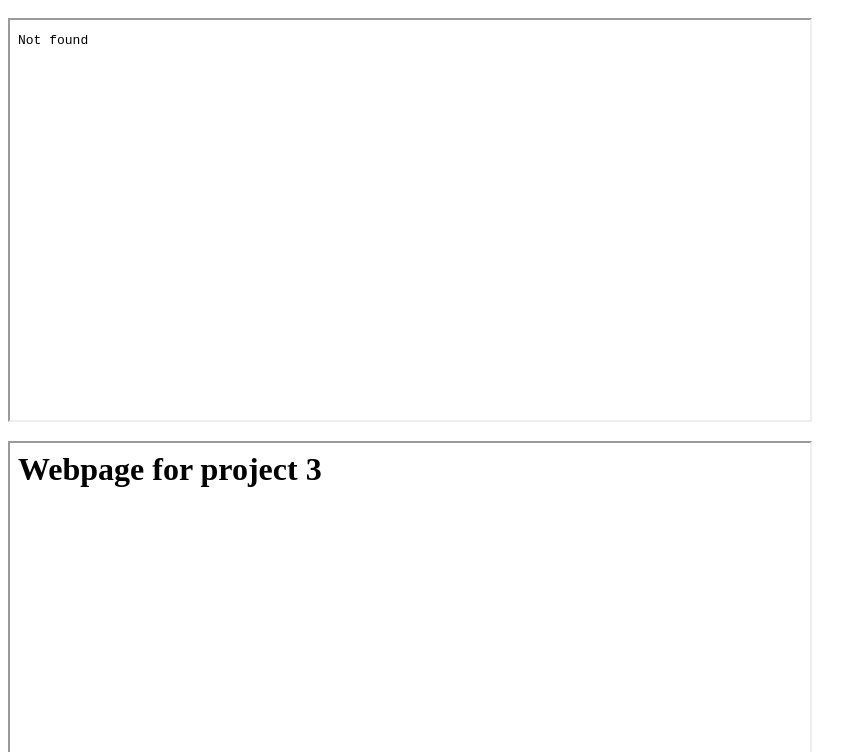
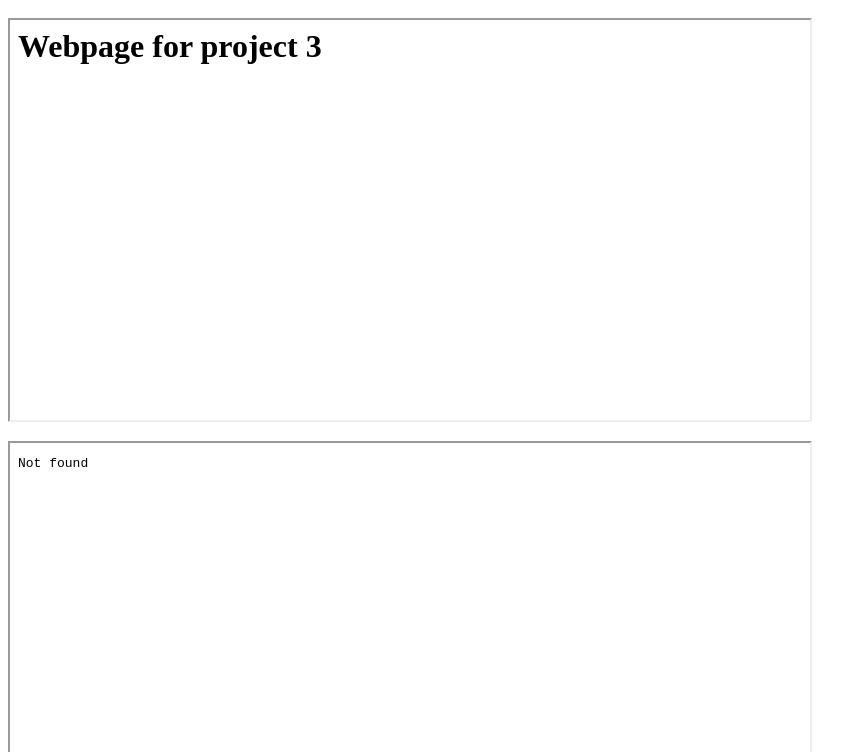
Before and after one commit to MuwanguziVictor/Project-3, a plain HTML site: page docs/index.html in a window 1280 px wide. Shown: the part 48-800 px from the top of the page, without its empty margins (0-867 px from the left). Drawn offline with Linux system fonts and the light colour scheme.

Commit message:
Update index.html

```diff
--- a/docs/index.html
+++ b/docs/index.html
@@ -6,8 +6,6 @@
 
         <h1>This is page for project 3</h1>
 
-                <h3> <a href="v00.html" Version 00 /></h3>
-                    <iframe src="v00.html" height="400px" width="800px"></iframe>
                  <h3> <a href="version1.html" Version 1 /></h3>
                     <iframe src="version1.html" height="400px" width="800px"></iframe>
                  <h3> <a href="version2.html" Version 2 /></h3>
```
